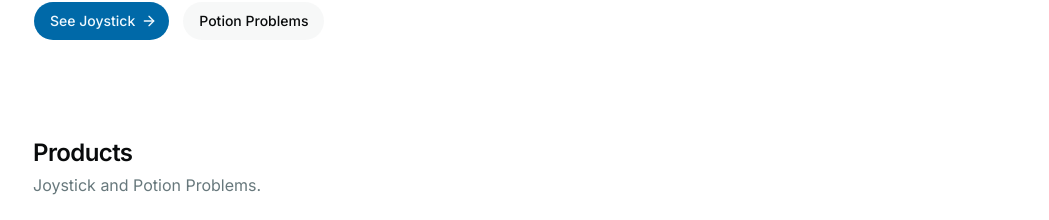
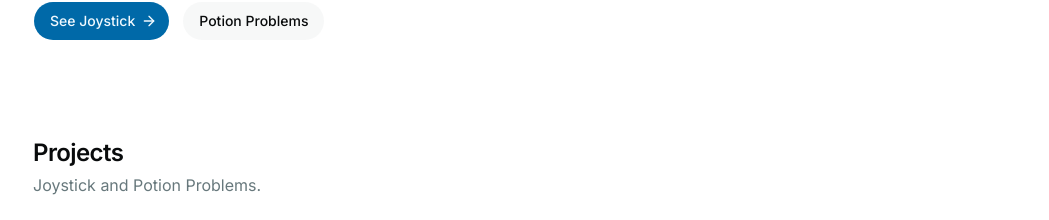
Before and after one commit to etonyao/etonyao.com, a Next.js app: page / in a window 1280 px wide. Shown: the part 468-688 px from the top of the page, without its empty margins (115-1164 px from the left). Built offline with nearby package versions, Linux system fonts and the light colour scheme.

Commit message:
Label the featured section Projects instead of Products
Co-Authored-By: Claude Sonnet 5.5 <noreply@anthropic.com>

```diff
--- a/app/page.tsx
+++ b/app/page.tsx
@@ -47,7 +47,7 @@ export default function Home() {
 
       {/* Products */}
       <section id="products" className="scroll-mt-20 py-12">
-        <h2 className="font-heading text-2xl font-semibold tracking-tight">Products</h2>
+        <h2 className="font-heading text-2xl font-semibold tracking-tight">Projects</h2>
         <p className="mt-1 text-muted-foreground">Joystick and Potion Problems.</p>
         <div className="mt-6 grid gap-6 md:grid-cols-2">
           {products.map((p) => (
@@ -89,7 +89,7 @@ export default function Home() {
           <p className="text-muted-foreground">
             I&rsquo;m pursuing two degrees at once at USC: a B.S. in Business Administration and a Master of International
             Trade Law &amp; Economics, class of &rsquo;27. I live at the intersection of product, marketing and technology,
-            and I like getting hands-on with every part of a product.
+            and I like getting hands-on with every part of a project.
           </p>
           <div className="flex flex-col gap-4">
             <div>
--- a/app/products/[slug]/page.tsx
+++ b/app/products/[slug]/page.tsx
@@ -25,7 +25,7 @@ export default async function ProductPage({ params }: { params: Promise<{ slug:
 
   return (
     <article className="mx-auto max-w-5xl px-5 pt-12 pb-4 sm:pt-16">
-      <Link href="/#products" className="text-sm text-muted-foreground hover:text-foreground">← Products</Link>
+      <Link href="/#products" className="text-sm text-muted-foreground hover:text-foreground">← Projects</Link>
 
       <header className="mt-6 grid items-center gap-8 md:grid-cols-[3fr_2fr]">
         <div>
--- a/components/site-header.tsx
+++ b/components/site-header.tsx
@@ -8,7 +8,7 @@ import { Sheet, SheetContent, SheetHeader, SheetTitle, SheetTrigger } from "@/co
 import { cn } from "@/lib/utils";
 
 const NAV = [
-  { href: "/#products", label: "Products" },
+  { href: "/#products", label: "Projects" },
   { href: "/work", label: "Work" },
   { href: "/#about", label: "About" },
   { href: "/#contact", label: "Contact" },
```
